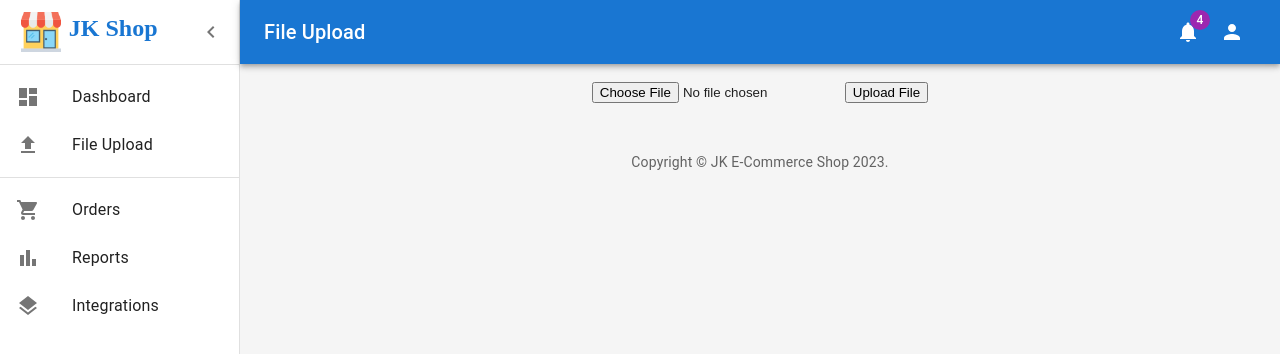
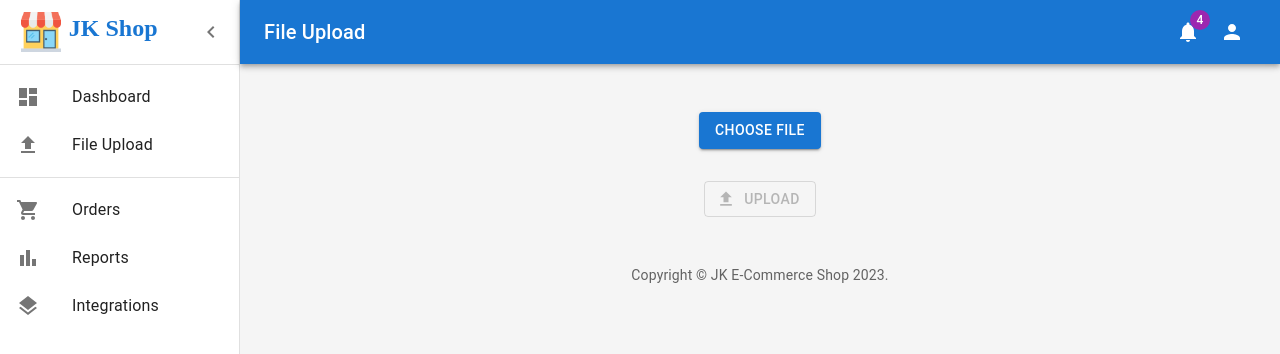
Before and after one commit to JK1997/assignment2-react, a React (Create React App) app: page /uploadFileMain in a window 1280 px wide. Shown: the top 354 px of the page. Built offline with nearby package versions, Linux system fonts and the light colour scheme.

Commit message:
Change file upload button and display a file name

```diff
--- a/src/dashboard/UploadFile.js
+++ b/src/dashboard/UploadFile.js
@@ -1,6 +1,8 @@
 import React, {useState} from 'react';
 import axios from 'axios';
 import {Alert, Stack} from "@mui/material";
+import Button from "@mui/material/Button";
+import UploadIcon from '@mui/icons-material/Upload';
 
 const UploadFile = () => {
     // a local state to store the currently selected file.
@@ -11,6 +13,7 @@ const UploadFile = () => {
 
     const handleFileSelect = (event) => {
         setSelectedFile(event.target.files[0])
+        console.log(selectedFile);
     }
 
     const handleSubmit = async (event) => {
@@ -41,8 +44,16 @@ const UploadFile = () => {
     return (
         <div>
             <form onSubmit={handleSubmit}>
-                <input type="file" onChange={handleFileSelect}/>
-                <input type="submit" value="Upload File"/>
+                <Button variant="contained" component="label" sx={{mt:4}}>
+                    Choose File
+                    <input hidden accept="text/csv/*" multiple type="file" onChange={handleFileSelect}/>
+                </Button>
+                <div className="file-name">
+                    {selectedFile && selectedFile.name}
+                </div>
+                <Button type="submit"  variant="outlined" startIcon={<UploadIcon />} disabled={!selectedFile} sx={{mt:4}}>
+                    Upload
+                </Button>
             </form>
             <Stack sx={{ width: '100%', mt:2}} spacing={2}>
                 {isError && <Alert severity={"error"}>{message}</Alert>}
```
